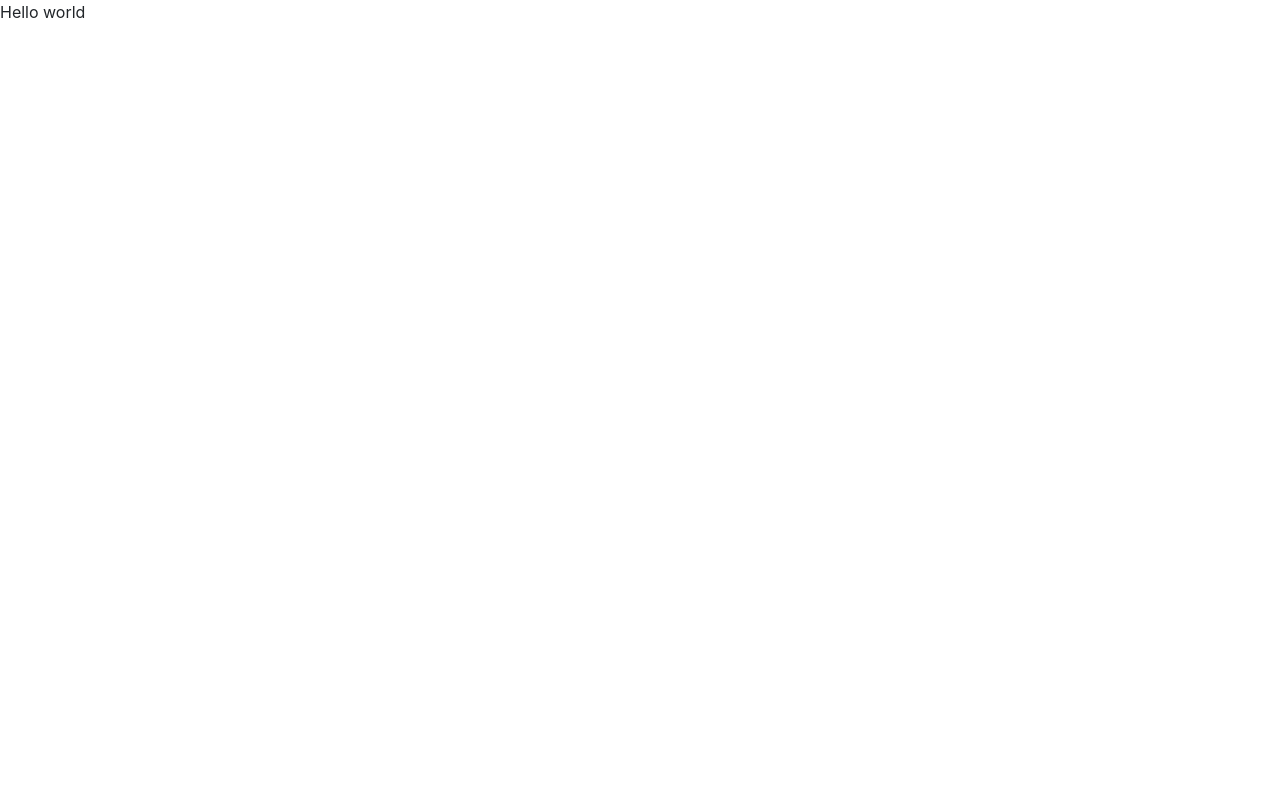
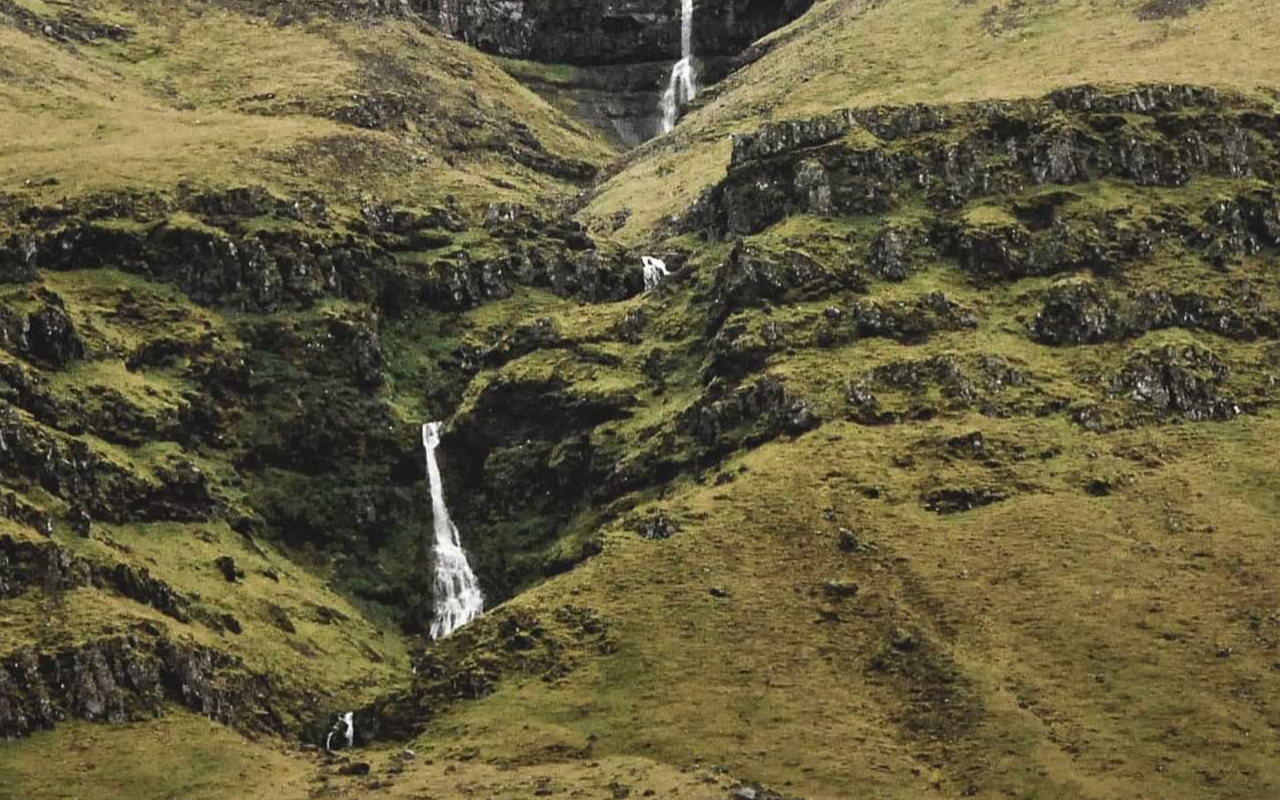
Before and after one commit to katjones23/ReactPortfolio, a React (Create React App) app: page / in a window 1280 px wide. Built offline with nearby package versions, Linux system fonts and the light colour scheme.

Commit message:
feat: added index.css code

```diff
--- a/src/App.js
+++ b/src/App.js
@@ -4,9 +4,6 @@
   return (
     <div>
       <header>
-        <p>
-          Hello world
-        </p>
       </header>
     </div>
   );
--- a/src/index.css
+++ b/src/index.css
@@ -1,13 +1,10 @@
-body {
-  margin: 0;
-  font-family: -apple-system, BlinkMacSystemFont, 'Segoe UI', 'Roboto', 'Oxygen',
-    'Ubuntu', 'Cantarell', 'Fira Sans', 'Droid Sans', 'Helvetica Neue',
-    sans-serif;
-  -webkit-font-smoothing: antialiased;
-  -moz-osx-font-smoothing: grayscale;
+html {
+  scroll-behavior: smooth;
 }
 
-code {
-  font-family: source-code-pro, Menlo, Monaco, Consolas, 'Courier New',
-    monospace;
+body {
+  background-image: url(./images/backgroundImgTatiana.jpg);
+  background-repeat: no-repeat;
+  background-size: auto;
+  background-position: center;
 }
```
Also changed, not shown: src/images/backgroundImgTatiana.jpg (added).
